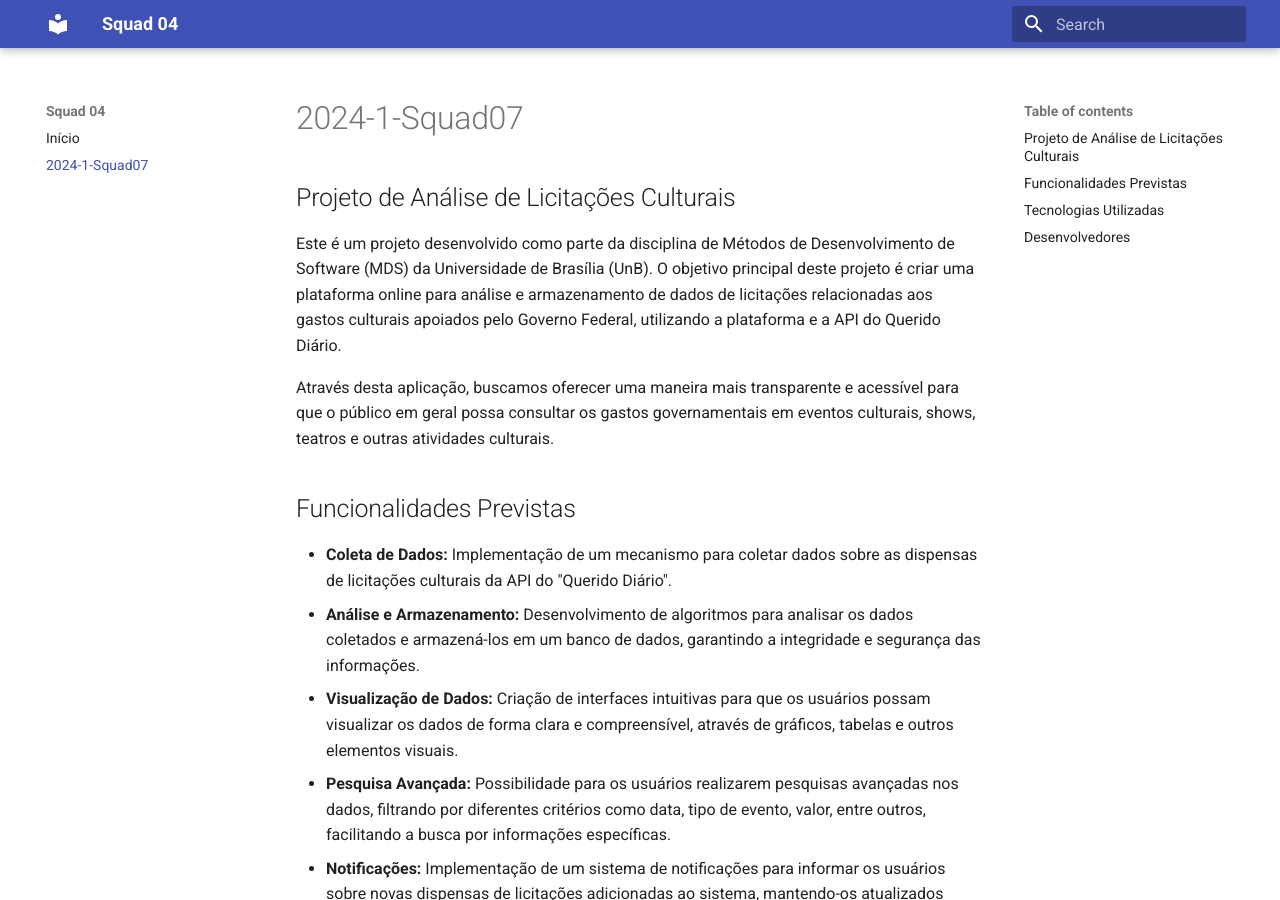
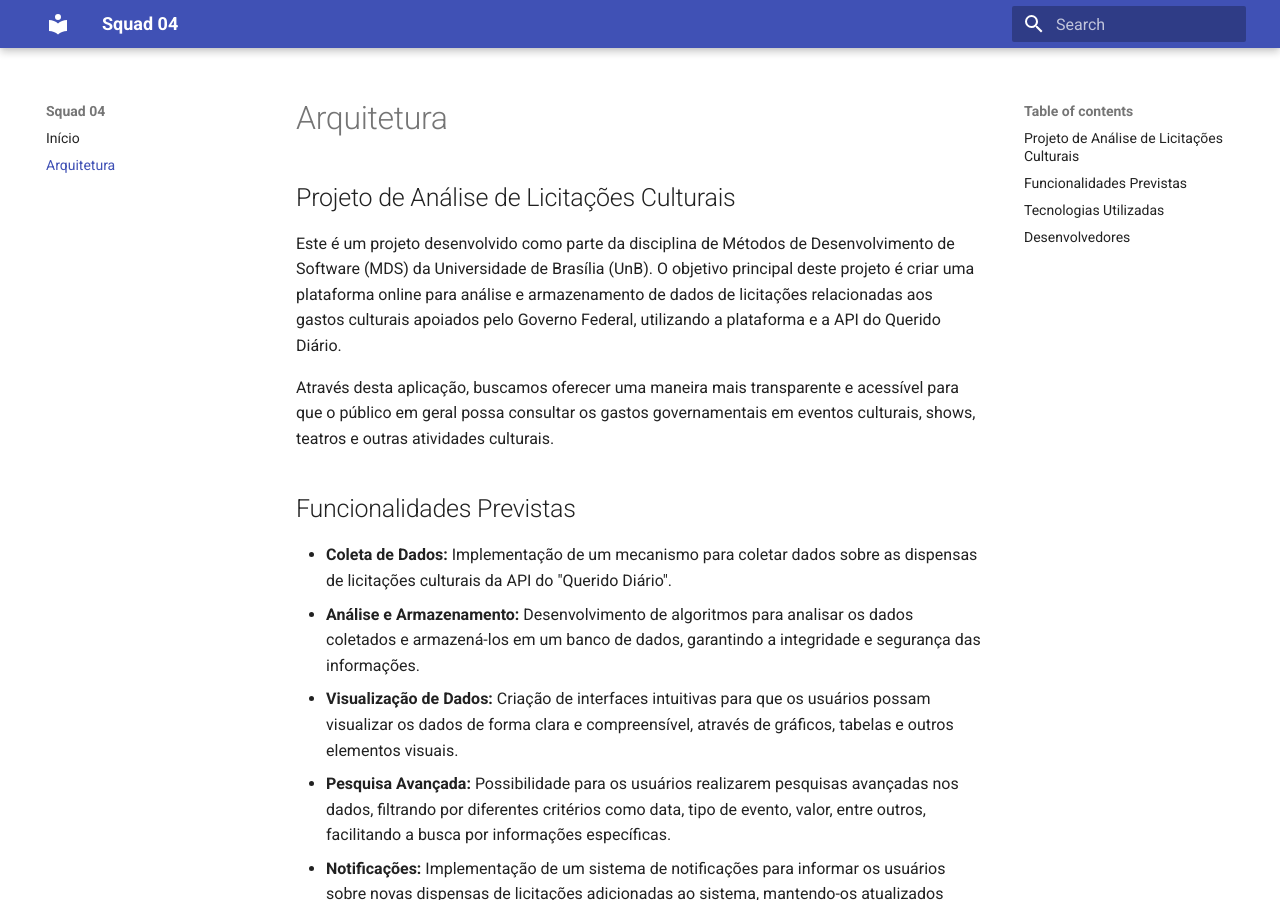
Before and after one commit to unb-mds/2024-1-squad04, an MkDocs documentation site: the page built from docs/arquitetura.md, in a window 1280 px wide and 900 px high. Built offline with MkDocs 1.6.1 and Material for MkDocs 9.7.7, drawn with Linux system fonts in a browser that asks for light colours.

Commit message:
Update arquitetura.md

```diff
--- a/docs/arquitetura.md
+++ b/docs/arquitetura.md
@@ -1,4 +1,4 @@
-# 2024-1-Squad07
+# Arquitetura
 
 ## Projeto de Análise de Licitações Culturais
 
```
